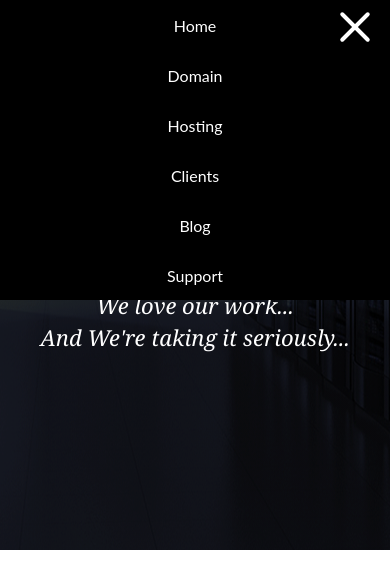
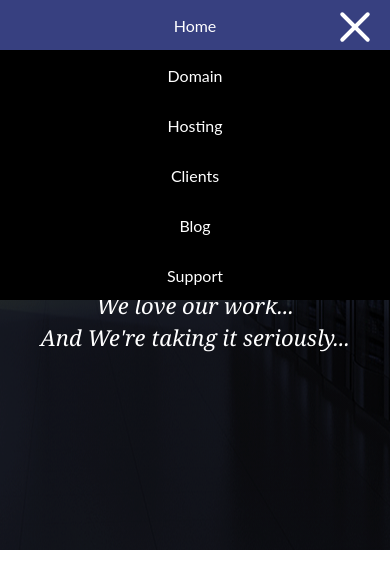
Before and after one commit to dimadk24/ghost-host, a website: page src/index.html in a window 390 px wide. Both pictures are taken after a click on the button 355 px from the left and 29 px from the top of the page. Shown: the top 588 px of the page. Drawn offline with Linux system fonts and the light colour scheme; a web font is replaced by a local one.

Commit message:
feat(active nav item mobile): background-color which differs from othes

```diff
--- a/src/style.css
+++ b/src/style.css
@@ -213,6 +213,7 @@ body.menu--opened ul {
 
   .nav__item--active {
     border: none;
+    background-color: #374080;
   }
 
   .burger {
```
